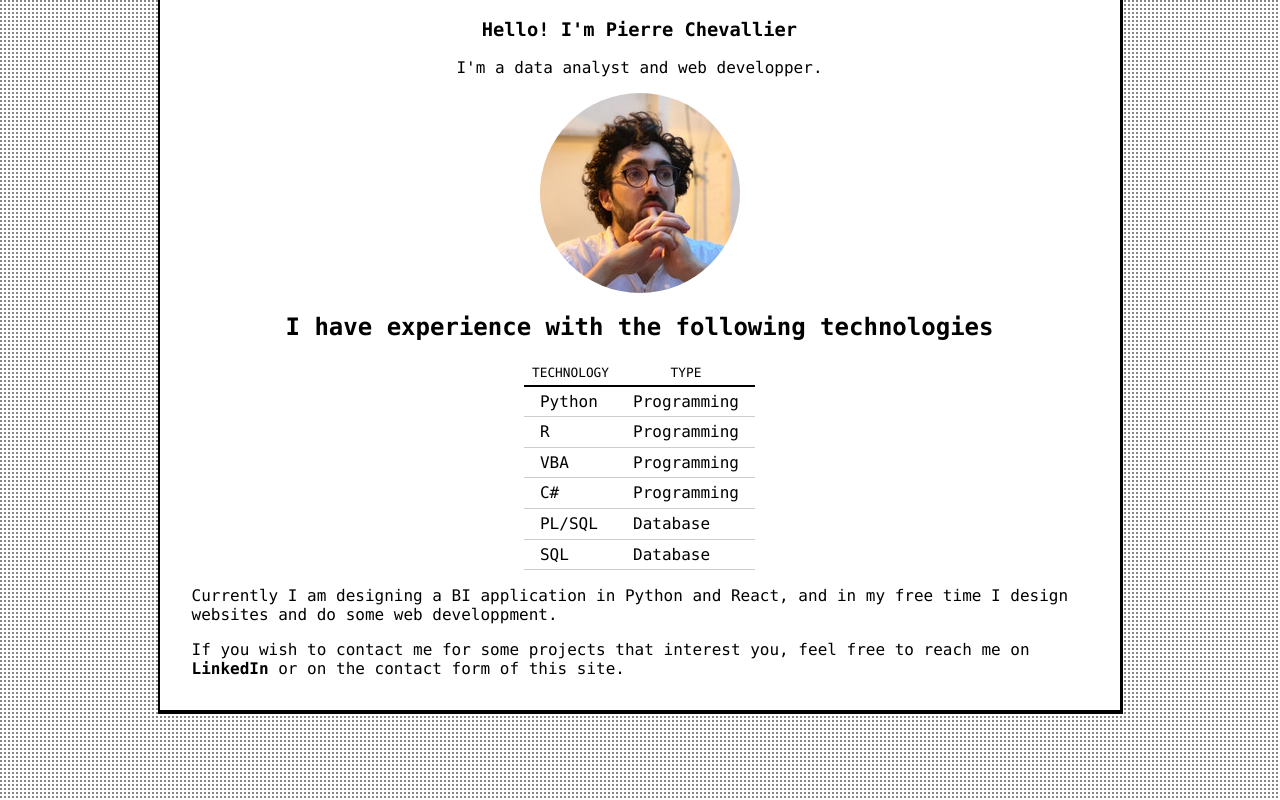
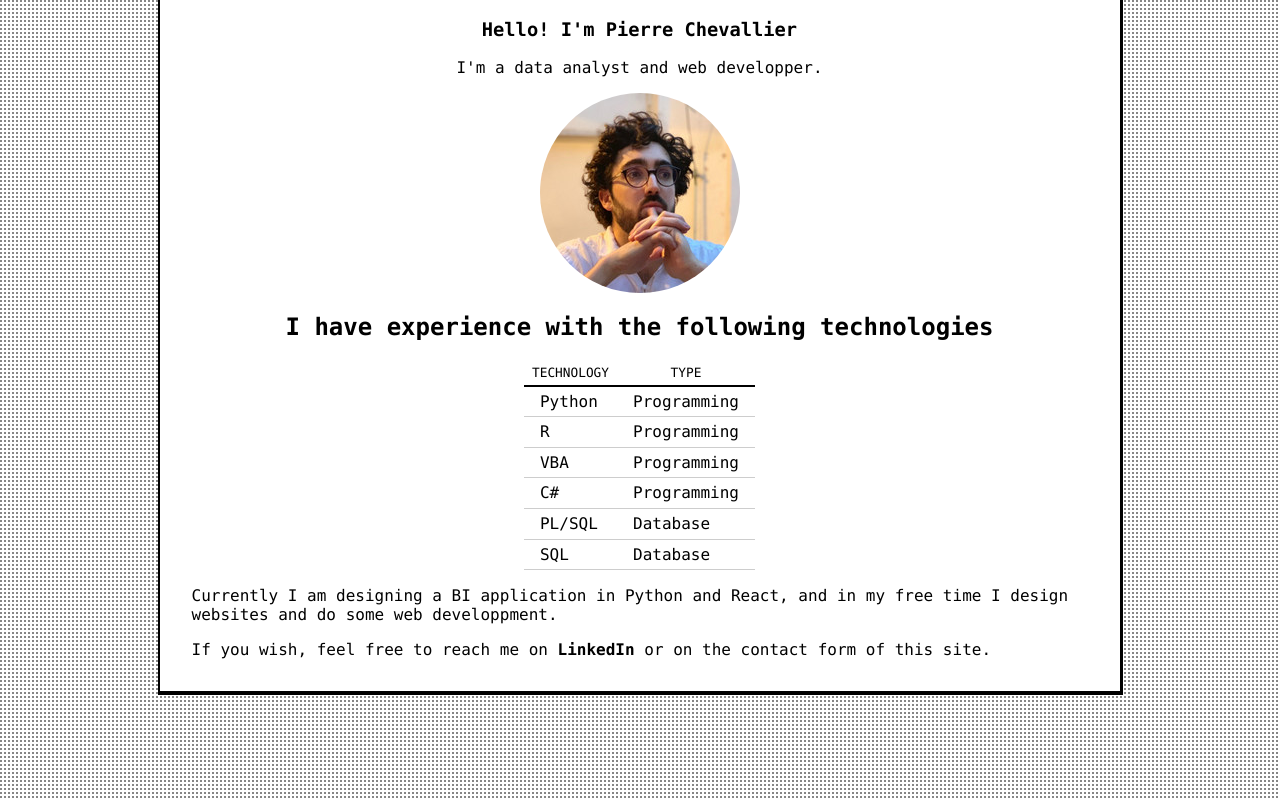
Before and after one commit to pierrechevallier/netlify-advanced, a Gatsby site: page /about in a window 1280 px wide. Shown: the part 71-871 px from the top of the page. Built offline with nearby package versions, Linux system fonts and the light colour scheme; Gatsby itself is replaced by a stand-in of ours.

Commit message:
Updating about component

```diff
--- a/src/components/About/About.jsx
+++ b/src/components/About/About.jsx
@@ -33,7 +33,7 @@ class About extends Component {
         </table>
         <article>
           <p>Currently I am designing a BI application in Python and React, and in my free time I design websites and do some web developpment.</p>
-          <p>If you wish to contact me for some projects that interest you, feel free to reach me on <a href={"https://www.linkedin.com/in/pierrechevallier/"} className={classNames("u-no-text-transform", "c-styled-link", "t-text-bold")}>LinkedIn</a> or on the contact form of this site.</p>
+          <p>If you wish, feel free to reach me on <a href={"https://www.linkedin.com/in/pierrechevallier/"} className={classNames("u-no-text-transform", "c-styled-link", "t-text-bold")}>LinkedIn</a> or on the contact form of this site.</p>
         </article>
       </div>
     );
```
